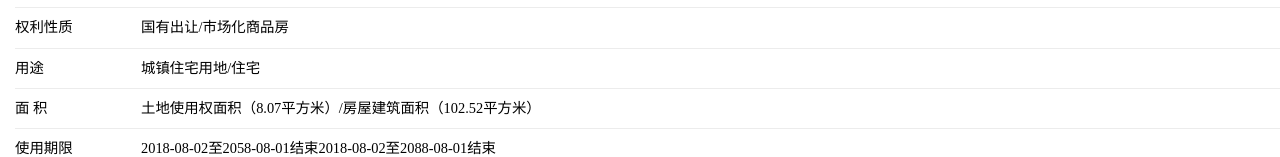
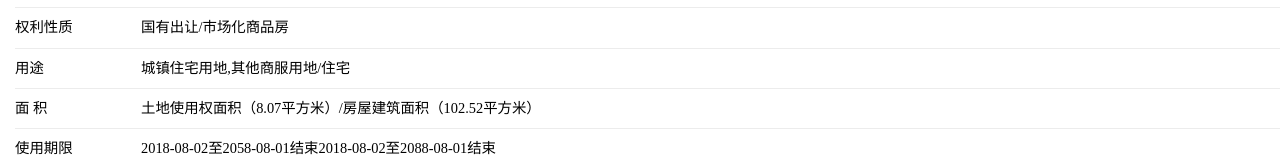
Before and after one commit to yygua/41006926472, a plain HTML site: page index.html in a window 1280 px wide. Shown: the part 464-621 px from the top of the page. Drawn offline with Linux system fonts and the light colour scheme; some packages are replaced by stand-ins of ours; a script that the page names is missing.

Commit message:
Update index.html

```diff
--- a/index.html
+++ b/index.html
@@ -505,7 +505,7 @@
                 <div class="weui_cell">
                     <div class="weui_cell_hd"><label class="weui_label">用途</label></div>
                     <div class="weui_cell_bd weui_cell_primary">
-                        城镇住宅用地/住宅
+                        城镇住宅用地,其他商服用地/住宅
                     </div>
                 </div>
                 <div class="weui_cell">
```
